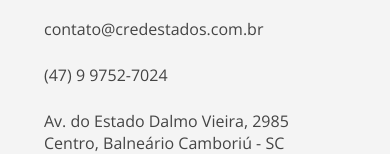
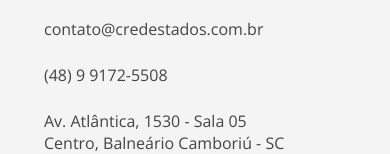
Before and after one commit to gffhammes/site-credestados-nextjs, a Next.js app: page / in a window 390 px wide. Shown: the part 4896-5050 px from the top of the page. Built offline with nearby package versions, Linux system fonts and the light colour scheme.

Commit message:
feat: change phone number

```diff
--- a/src/components/Commons/Footer.js
+++ b/src/components/Commons/Footer.js
@@ -68,16 +68,18 @@ function Footer() {
                 </a>
               </li>
               <li>
-                <a target='_blank' href='tel:(47) 9 9752-7024' rel="noreferrer">
+                <a target='_blank' href='tel:(48) 9 9172-5508' rel="noreferrer">
                   <i className="fas fa-phone-alt"></i>
-                  <span>(47) 9 9752-7024</span>
+                  <span>(48) 9 9172-5508</span>
+
+
                 </a>
               </li>
               <li>
                 <a target='_blank' href='https://www.google.com/maps?ll=-26.981552,-48.640041&z=16&t=m&hl=pt-BR&gl=BR&mapclient=embed&cid=6349246038411362719' rel="noreferrer">
                   <i className="fas fa-map-marker-alt"></i>
                   <span>
-                    Av. do Estado Dalmo Vieira, 2985<br/>
+                    Av. Atlântica, 1530 - Sala 05<br/>
                     Centro, Balneário Camboriú - SC
                   </span>
                 </a>
--- a/src/components/Commons/generalConfig.js
+++ b/src/components/Commons/generalConfig.js
@@ -9,7 +9,7 @@ export const getWhatsappByRoute = (route) => {
       break;
 
     default:
-      whatsapp = '47997527024';
+      whatsapp = '48991725508';
   }
 
   return whatsapp;
--- a/src/helpers/getWhatsappByRoute.js
+++ b/src/helpers/getWhatsappByRoute.js
@@ -7,7 +7,7 @@ export const getWhatsappByRoute = (route) => {
       break;
 
     default:
-      whatsapp = '47997527024';
+      whatsapp = '48991725508';
   }
 
   return whatsapp;
```
